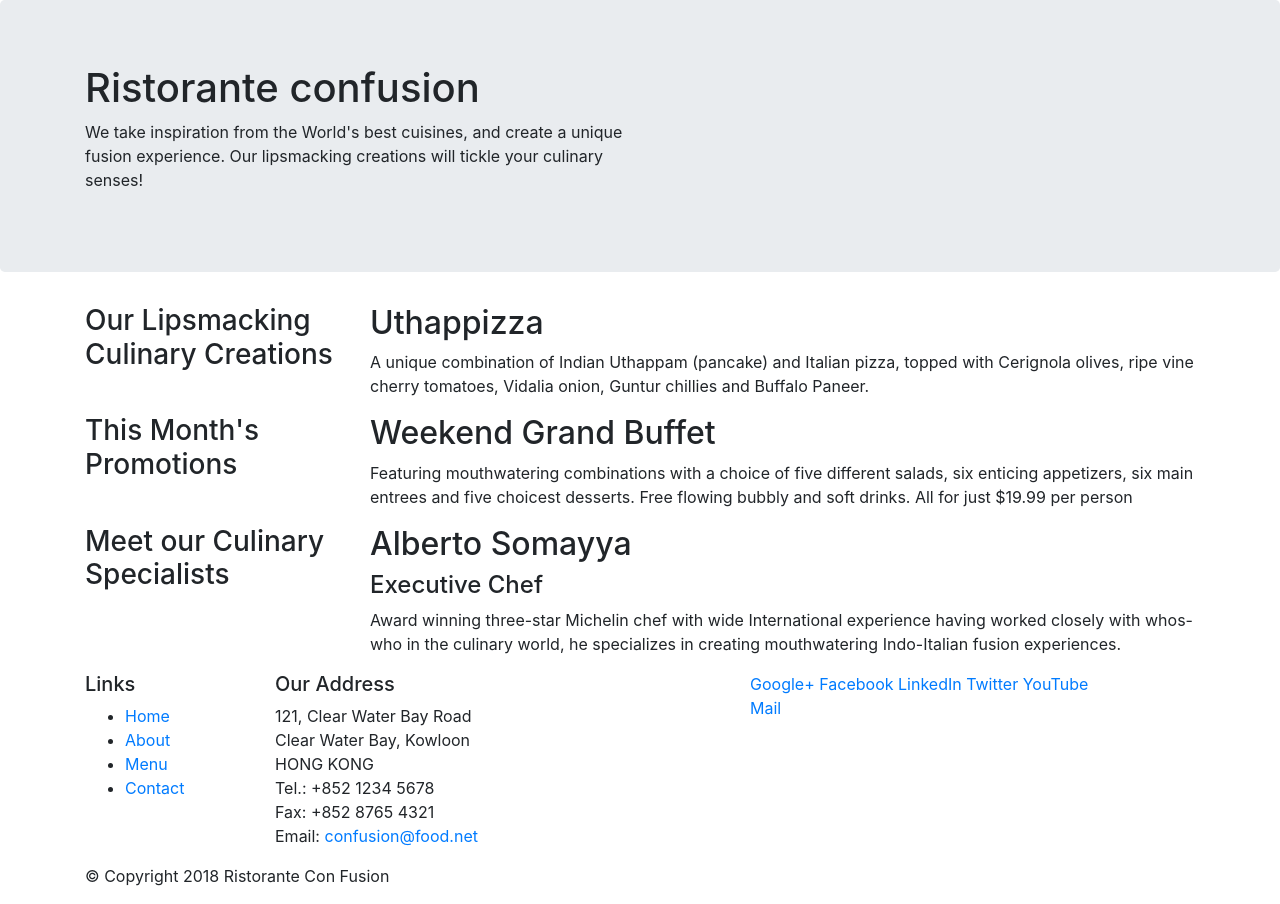
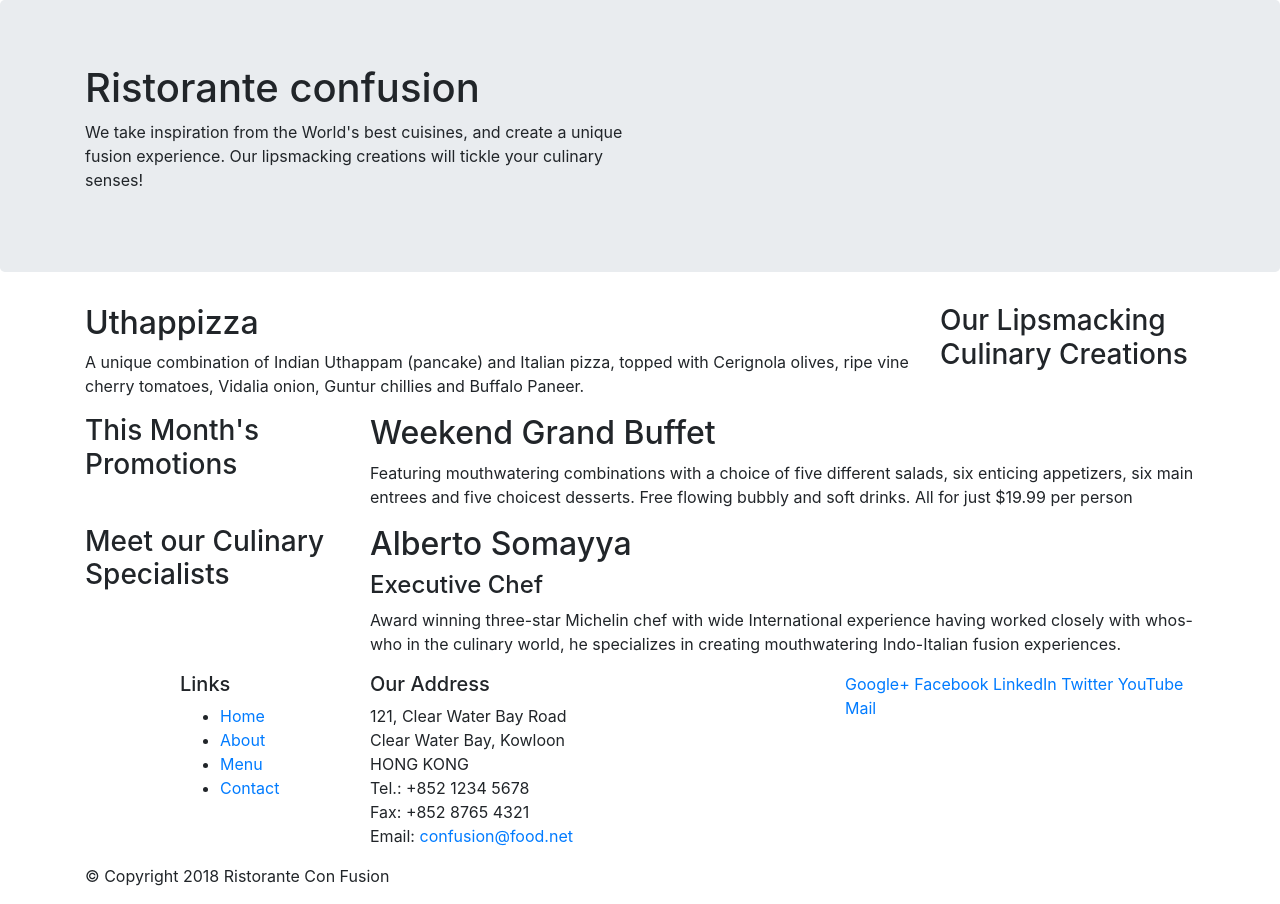
Before and after one commit to shivampatel251097/bootstrap-hands-on, a website: page index.html in a window 1280 px wide. Drawn offline with nearby package versions, Linux system fonts and the light colour scheme.

Commit message:
Cols and rows

```diff
--- a/index.html
+++ b/index.html
@@ -29,10 +29,10 @@
 
     <div class="container">
         <div class="row">
-            <div class="col-12 col-sm-4 col-md-3">
+            <div class="col-12 col-sm-4 order-sm-last col-md-3">
                 <h3>Our Lipsmacking Culinary Creations</h3>
             </div>
-            <div class="col  col-sm col-md">
+            <div class="col  col-sm order-sm-first col-md">
                 <h2>Uthappizza</h2>
                 <p>A unique combination of Indian Uthappam (pancake) and Italian pizza, topped with Cerignola olives, ripe vine cherry tomatoes, Vidalia onion, Guntur chillies and Buffalo Paneer.</p>
             </div>
@@ -64,7 +64,7 @@
     <footer>
         <div class="container">
             <div class="row">
-                <div class="col-4 col-sm-2">
+                <div class="col-4 offset-1 col-sm-2">
                     <h5>Links</h5>
                     <ul>
                         <li><a href="#">Home</a></li>
```
